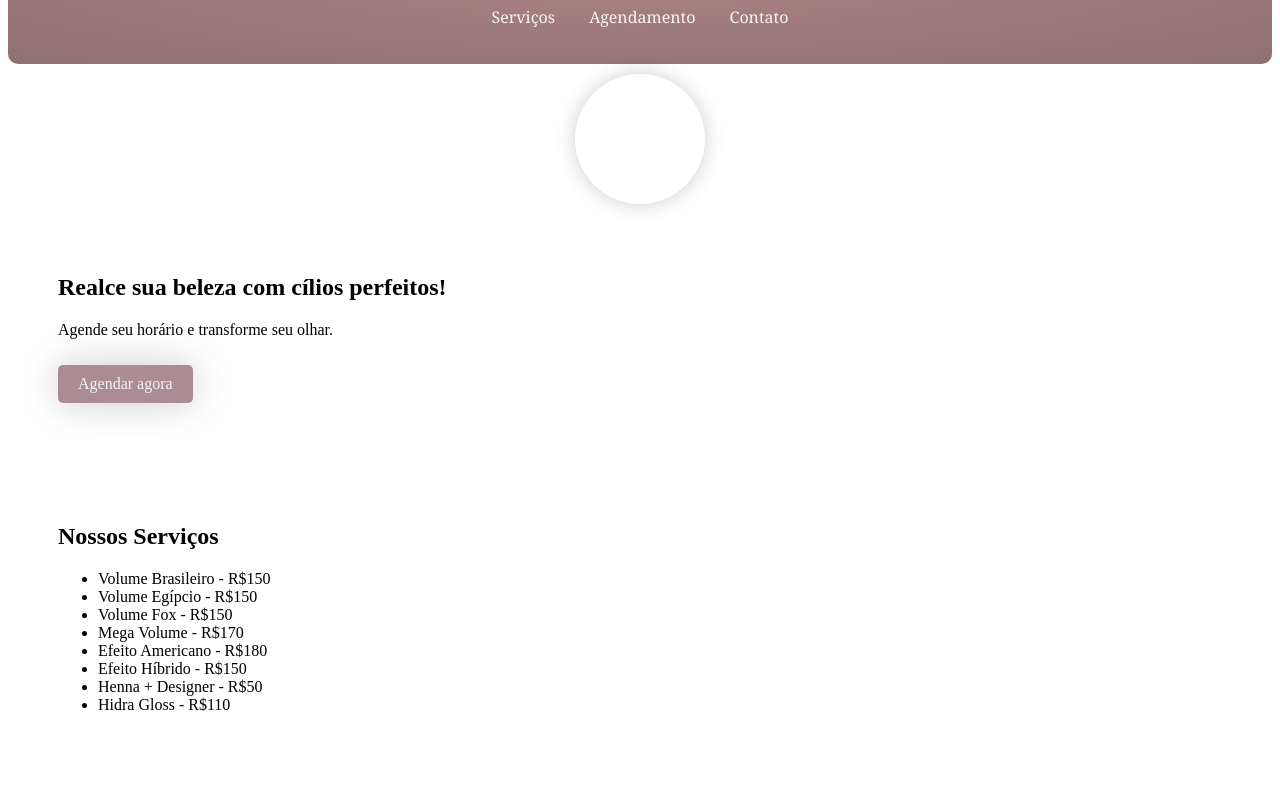
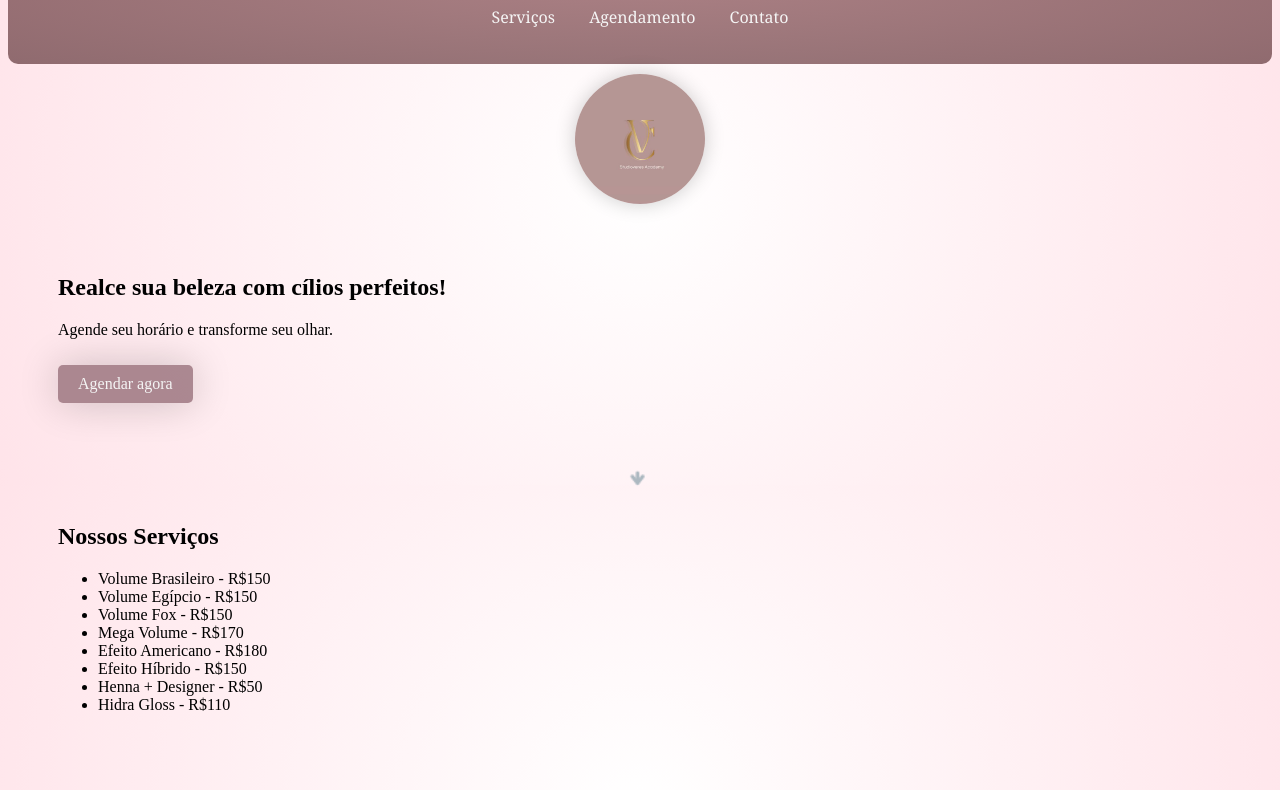
Before and after one commit to bruh1208/studioveres, a plain HTML site: page index.html in a window 1280 px wide. Shown: the part 108-898 px from the top of the page. Drawn offline with Linux system fonts and the light colour scheme.

Commit message:
Update style.css

```diff
--- a/style.css
+++ b/style.css
@@ -1,5 +1,5 @@
 body {
-    background-image: url('../img/fundo.png');
+    background-image: url('../fundo.png');
     background-size: cover;
     background-position: center;
     background-repeat: no-repeat;
@@ -24,7 +24,7 @@ header {
 .imagem-circular {
     width: 130px; /* ajuste o tamanho da imagem */
     height: 130px; /* ajuste o tamanho da imagem */
-    background-image: url('../img/imagem cv.jpg'); /* substitua por sua imagem */
+    background-image: url('../imagem cv.jpg'); /* substitua por sua imagem */
     background-size: cover;
     border-radius: 50%; /* torna a imagem circular */
     box-shadow: 0 0 20px rgba(0, 0, 0, 0.2); /* opcional, para adicionar sombra */
```
